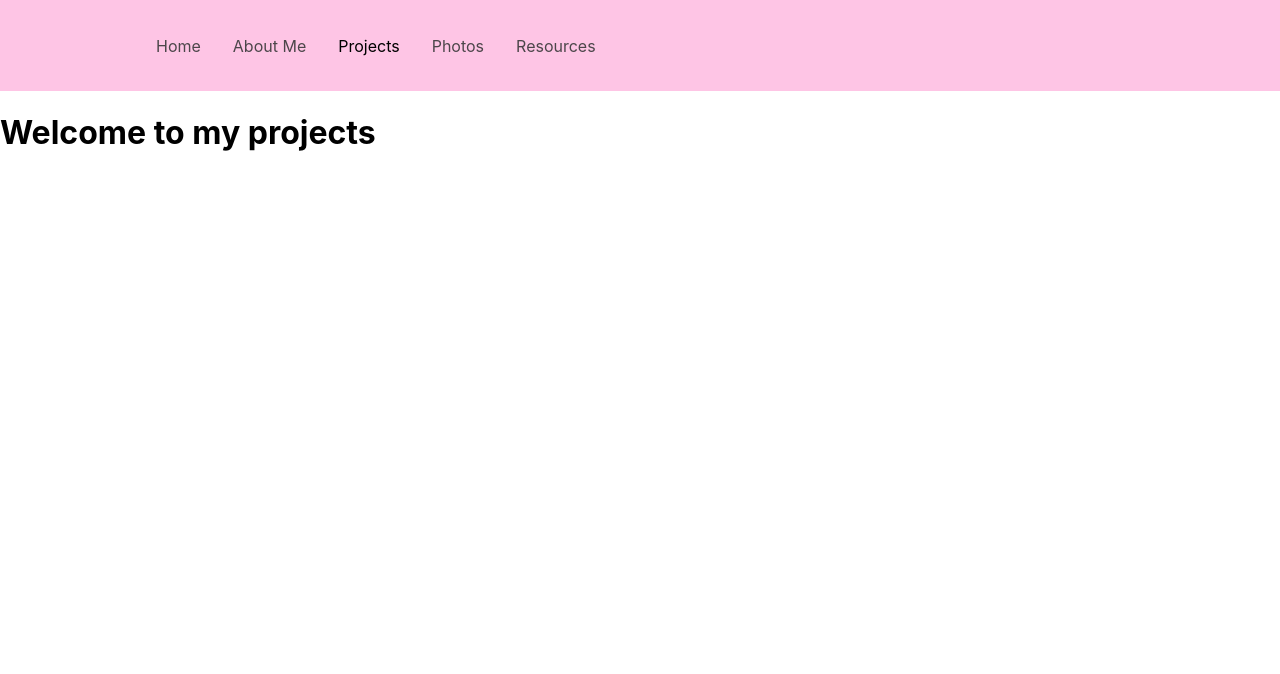
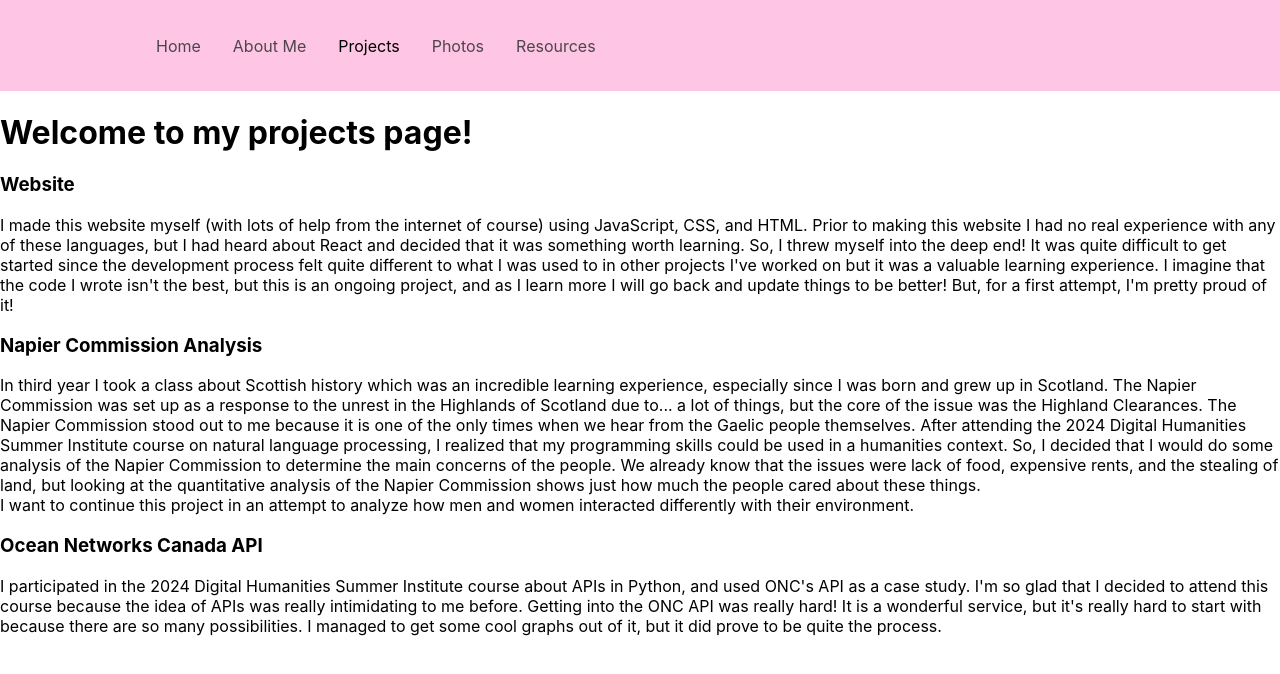
Before and after one commit to charliharrold/myapp, a React (Create React App) app: page /projects in a window 1280 px wide. Shown: the top 674 px of the page. Built offline with nearby package versions, Linux system fonts and the light colour scheme.

Commit message:
Added information to the projects page. Need to actually add the projects in.

```diff
--- a/src/components/pages/projects.js
+++ b/src/components/pages/projects.js
@@ -1,16 +1,46 @@
 import React from "react";
+
 
 const Projects = () => {
     return (
-        <div
-            style={{
-                display: "flex",
-                justifyContent: "centre",
-                alignItems: "centre",
-                height: "100vh",
-            }}
-        >
-            <h1>Welcome to my projects</h1>
+        <div>
+
+            <h1>Welcome to my projects page!</h1>
+
+            <h3>Website</h3>
+            <p>
+                I made this website myself (with lots of help from the internet of course) using JavaScript, CSS, and HTML.
+                Prior to making this website I had no real experience with any of these languages, but I had heard about React and decided that it
+                was something worth learning. So, I threw myself into the deep end! It was quite difficult to get started since the development process
+                felt quite different to what I was used to in other projects I've worked on but it was a valuable learning experience.
+                I imagine that the code I wrote isn't the best, but this is an ongoing project, and as I learn more I will go back and update
+                things to be better! But, for a first attempt, I'm pretty proud of it!
+            </p>
+
+            <h3>Napier Commission Analysis</h3>
+            <p>
+                In third year I took a class about Scottish history which was an incredible learning experience, especially since I was born and grew up in Scotland.
+                The Napier Commission was set up as a response to the unrest in the Highlands of Scotland due to... a lot of things, but
+                the core of the issue was the Highland Clearances. The Napier Commission stood out to me because it is one of the only times
+                when we hear from the Gaelic people themselves. After attending the 2024 Digital Humanities Summer Institute course
+                on natural language processing, I realized that my programming skills could be used in a humanities context.
+                So, I decided that I would do some analysis of the Napier Commission to determine the main concerns of the people.
+                We already know that the issues were lack of food, expensive rents, and the stealing of land, but looking at the quantitative analysis
+                of the Napier Commission shows just how much the people cared about these things.
+                <br></br>
+                I want to continue this project in an attempt to analyze how men and women interacted differently with their
+                environment.
+            </p>
+
+            <h3>Ocean Networks Canada API</h3>
+            <p>
+                I participated in the 2024 Digital Humanities Summer Institute course about APIs in Python, and used ONC's API as
+                a case study.
+                I'm so glad that I decided to attend this course because the idea of APIs was really intimidating to me before.
+                Getting into the ONC API was really hard! It is a wonderful service, but it's really hard to start with because there are
+                so many possibilities. I managed to get some cool graphs out of it, but it did prove to be quite the process.
+            </p>
+
         </div>
     );
 };
```
